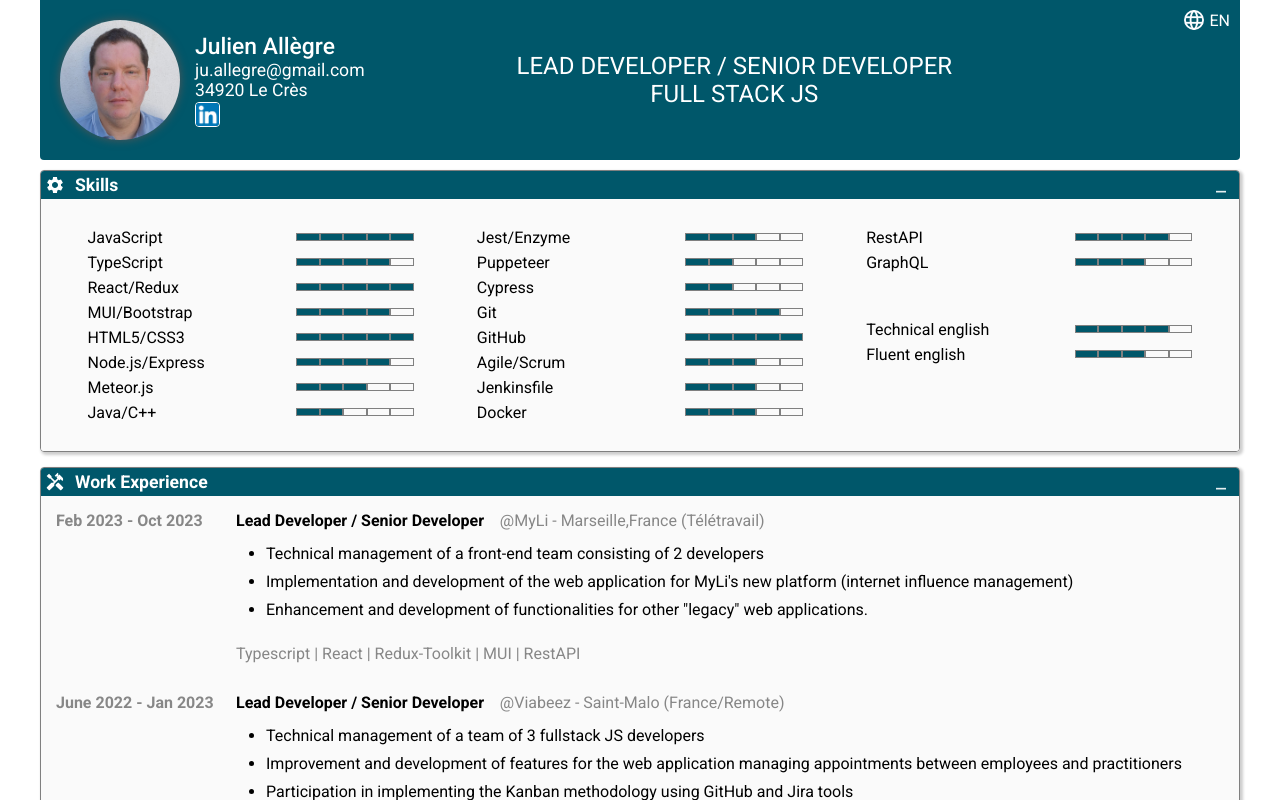
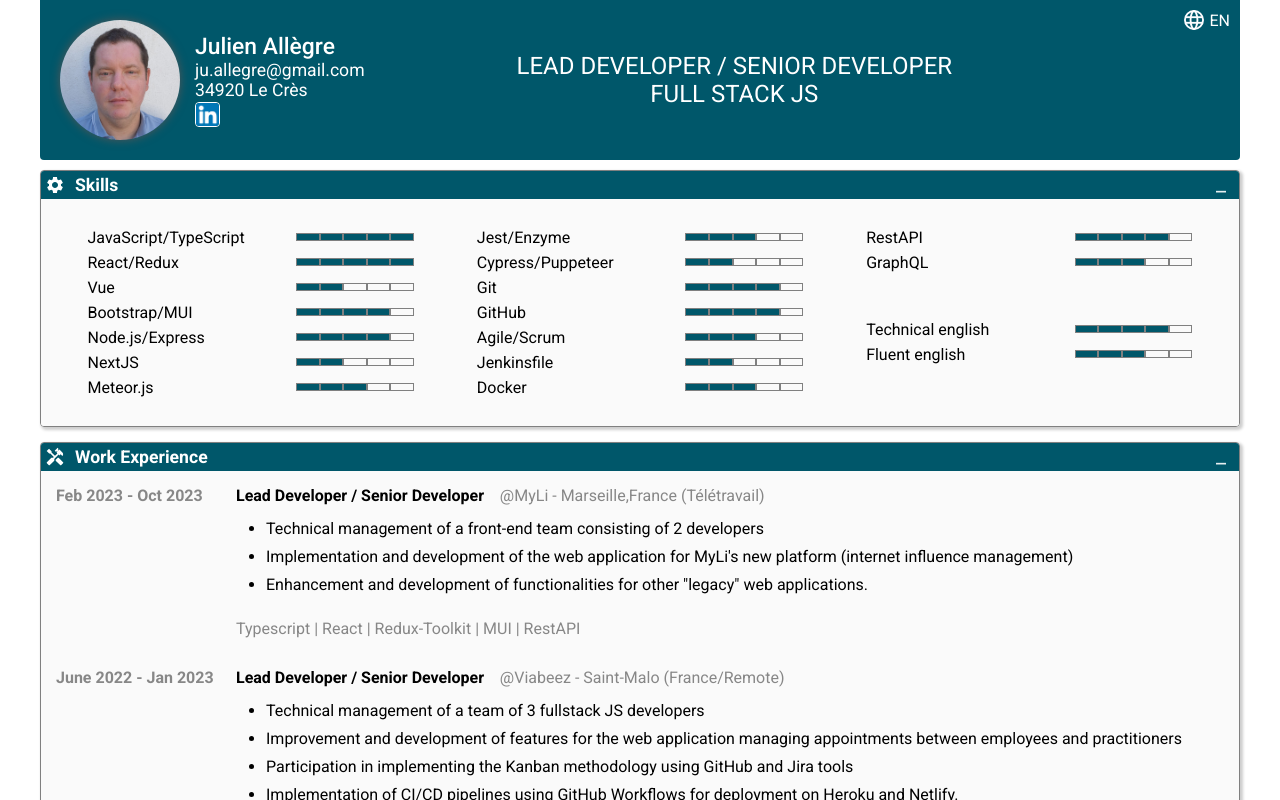
Before and after one commit to JAllegre/cv, a React (Create React App) app: page / in a window 1280 px wide. Shown: the top 800 px of the page. Built offline with nearby package versions, Linux system fonts and the light colour scheme.

Commit message:
Add vue and next as skills

```diff
--- a/src/SectionSkills.js
+++ b/src/SectionSkills.js
@@ -87,25 +87,23 @@ function SectionSkills({ intl }) {
         <div className={classes.content}>
           <table className={classes.table}>
             <tbody>
-              <SkillLine key="js" tech="JavaScript" rate={5} />
-              <SkillLine key="ts" tech="TypeScript" rate={4} />
+              <SkillLine key="js" tech="JavaScript/TypeScript" rate={5} />
               <SkillLine key="react" tech="React/Redux" rate={5} />
-              <SkillLine key="bootstrap" tech="MUI/Bootstrap" rate={4} />
-              <SkillLine key="html" tech="HTML5/CSS3" rate={5} />
+              <SkillLine key="vue" tech="Vue" rate={2} />
+              <SkillLine key="bootstrap" tech="Bootstrap/MUI" rate={4} />
               <SkillLine key="node" tech="Node.js/Express" rate={4} />
+              <SkillLine key="next" tech="NextJS" rate={2} />
               <SkillLine key="meteor" tech="Meteor.js" rate={3} />
-              <SkillLine key="java" tech="Java/C++" rate={2} />
             </tbody>
           </table>
           <table className={classes.table}>
             <tbody>
               <SkillLine key="jest" tech="Jest/Enzyme" rate={3} />
-              <SkillLine key="pupet" tech="Puppeteer" rate={2} />
-              <SkillLine key="cypress" tech="Cypress" rate={2} />
+              <SkillLine key="cypress" tech="Cypress/Puppeteer" rate={2} />
               <SkillLine key="git" tech="Git" rate={4} />
-              <SkillLine key="github" tech="GitHub" rate={5} />
+              <SkillLine key="github" tech="GitHub" rate={4} />
               <SkillLine key="scrum" tech="Agile/Scrum" rate={3} />
-              <SkillLine key="jen" tech="Jenkinsfile" rate={3} />
+              <SkillLine key="jen" tech="Jenkinsfile" rate={2} />
               <SkillLine key="dock" tech="Docker" rate={3} />
             </tbody>
           </table>
```
Also changed, not shown: 1 other file (tests, documents, lock files or other folders).
